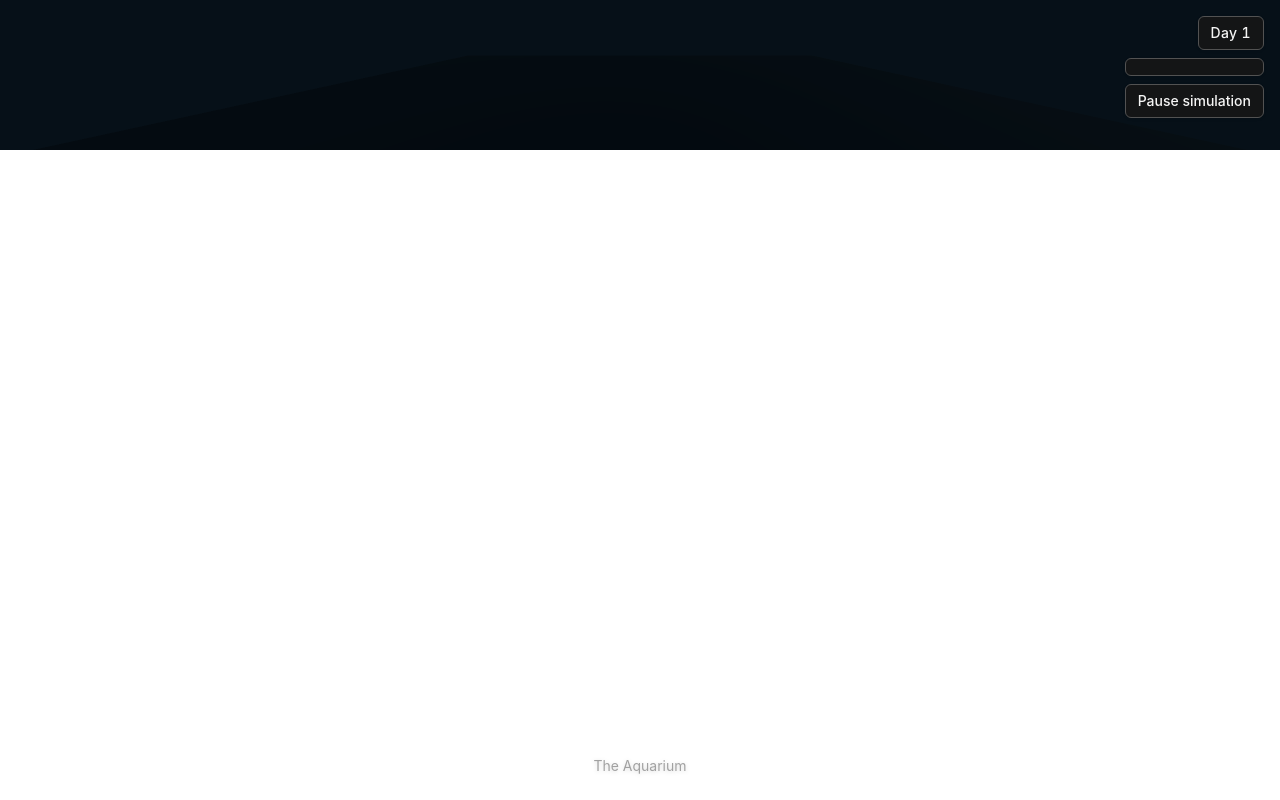
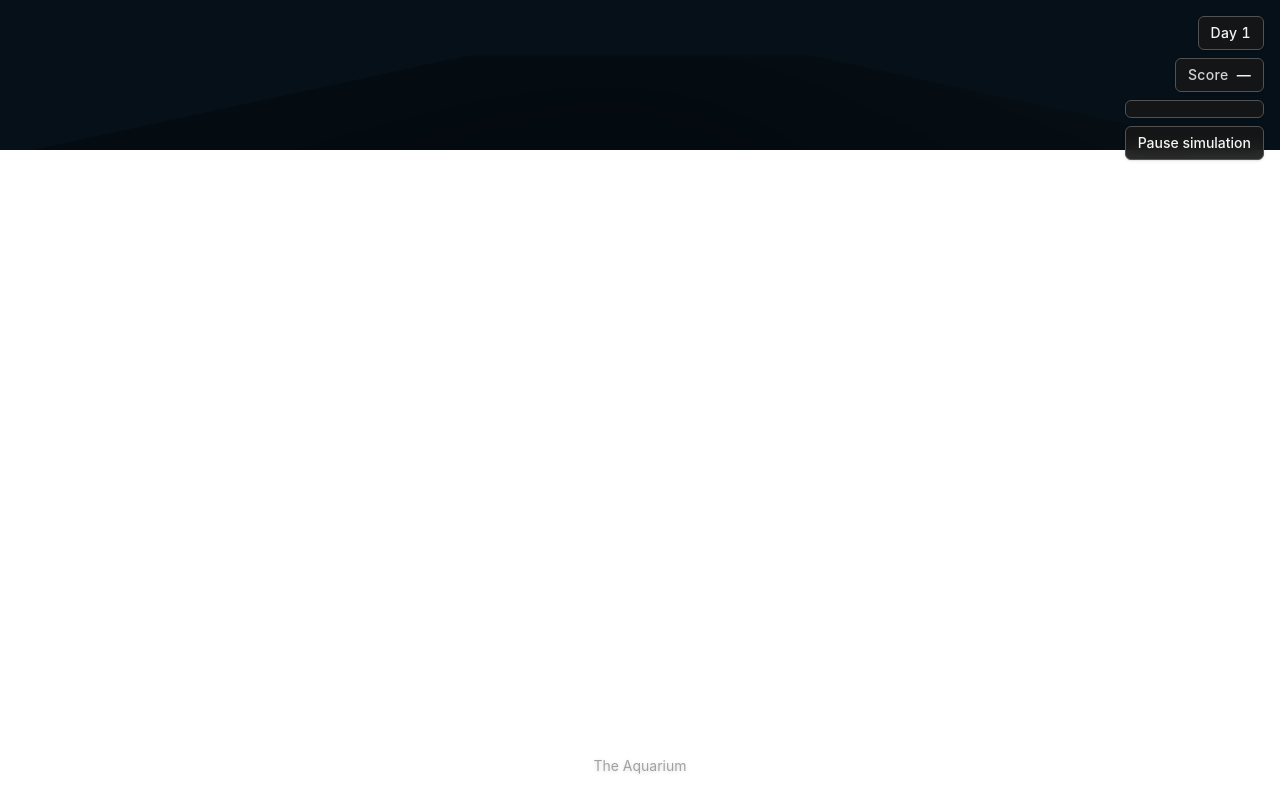
Before and after one commit to Michael-F-Bryan/the-aquarium, a React (Vite) app: page / in a window 1280 px wide. Built offline with nearby package versions, Linux system fonts and the light colour scheme.

Commit message:
Add ScorePlaceholder HUD component for future scoring
Reserves HUD space with a static label and em dash value. No simulation
imports; mounts under GameShell next to DayCounter.

Closes #18

```diff
--- a/src/App.tsx
+++ b/src/App.tsx
@@ -2,6 +2,7 @@ import { SimulationClockProvider } from "./game/SimulationClockProvider";
 import { useSimulationClock } from "./game/simulationClockContext";
 import { TankScene } from "./tank/TankScene";
 import { DayCounter } from "./ui/DayCounter";
+import { ScorePlaceholder } from "./ui/ScorePlaceholder";
 import { ToastLogShell } from "./ui/ToastLogShell";
 
 function GameShell() {
@@ -10,6 +11,7 @@ function GameShell() {
     <div className="relative flex min-h-dvh flex-col">
       <div className="pointer-events-auto absolute top-4 right-4 z-20 flex flex-col items-end gap-2">
         <DayCounter />
+        <ScorePlaceholder />
         <ToastLogShell entries={[]} />
         <button
           type="button"
--- /dev/null
+++ b/src/ui/ScorePlaceholder.tsx
@@ -0,0 +1,16 @@
+/**
+ * HUD slot for score. Displays static placeholder text until scoring ships in a later release.
+ */
+export function ScorePlaceholder() {
+  return (
+    <div
+      role="status"
+      aria-live="polite"
+      aria-label="Score placeholder"
+      className="rounded-md border border-neutral-600 bg-neutral-900/90 px-3 py-1.5 text-sm font-medium tabular-nums tracking-wide text-neutral-100 shadow-sm backdrop-blur-sm"
+    >
+      <span className="text-neutral-300">Score</span>
+      <span className="ml-2 font-semibold text-neutral-100">—</span>
+    </div>
+  );
+}
```
Also changed, not shown: 1 other file (tests, documents, lock files or other folders).
